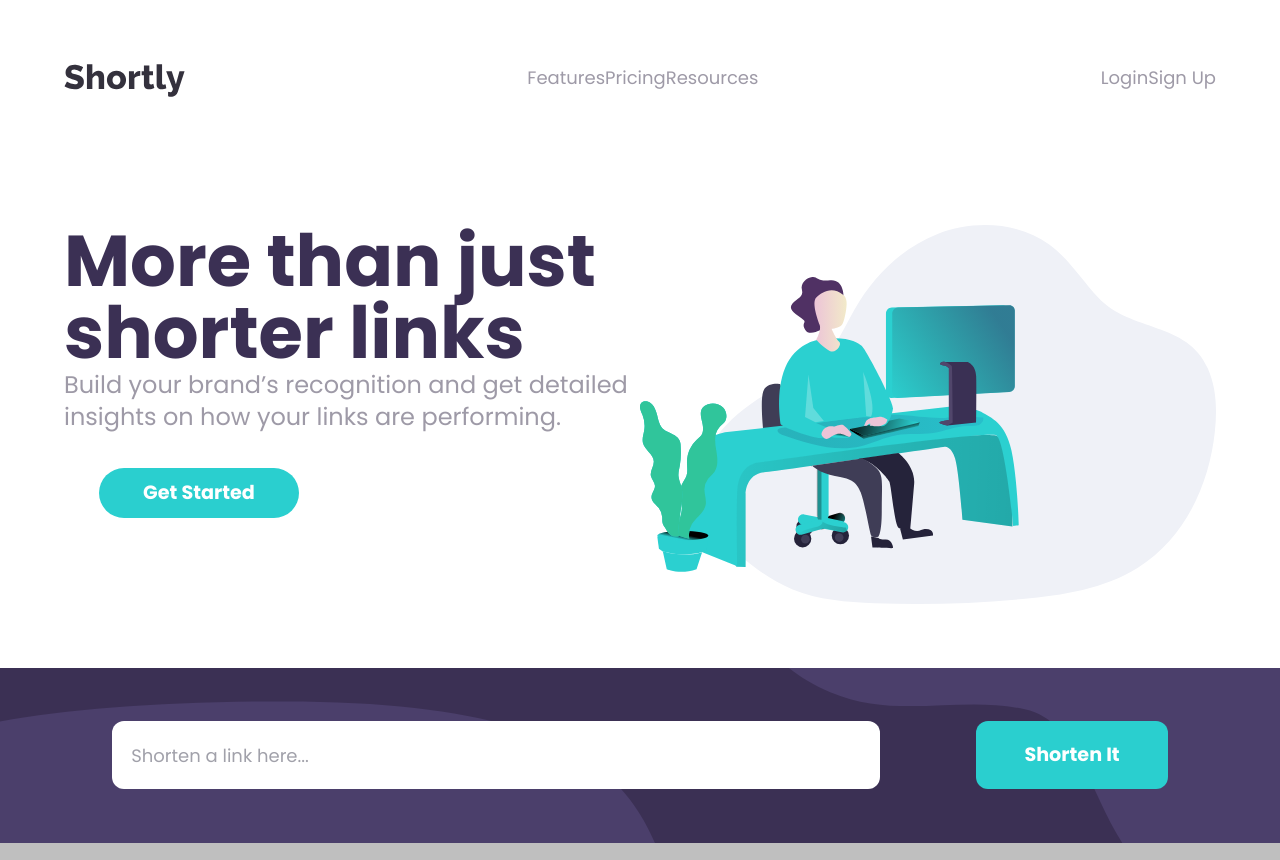
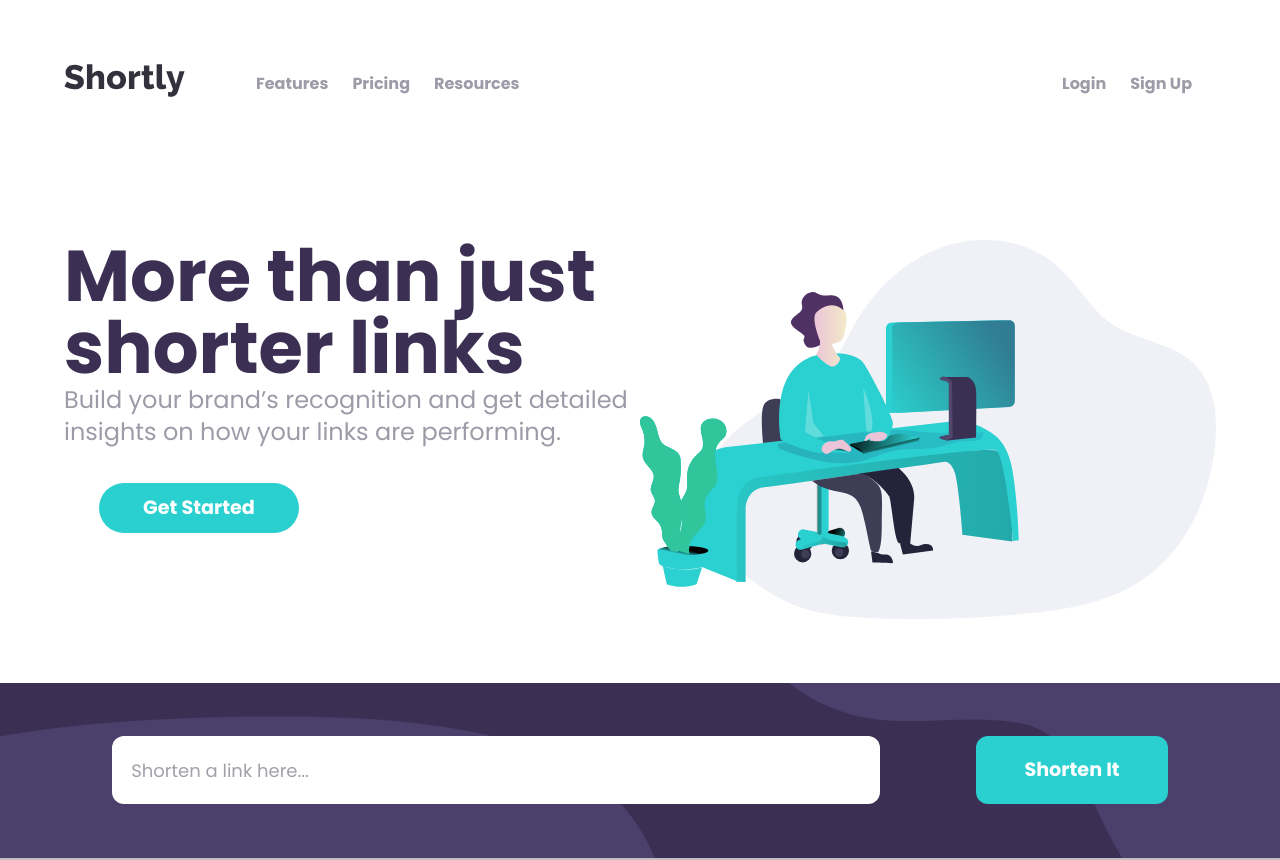
Before and after one commit to cch5ng/url_shortening_api_fe_mentor, a React (Create React App) app: page / in a window 1280 px wide. Shown: the top 860 px of the page. Built offline with nearby package versions, Linux system fonts and the light colour scheme.

Commit message:
fix layout of desktop nav

```diff
--- a/src/App.js
+++ b/src/App.js
@@ -103,17 +103,17 @@ function App() {
   return (
     <div className="App">
       <header className="header-container">
-        <div className="header-top-container flex flex-row justify-between">
-          <LogoSVG />
+        <div className="header-top-container flex flex-row justify-between desktop:justify-end desktop:align-middle">
+          <LogoSVG className="logo_header desktop:w-1/6 desktop:justify-end"/>
           <GiHamburgerMenu className="hamburger-icon desktop:hidden" onClick={toggleNavDisplay} />
-          <div className="hidden desktop:flex desktop:flex-row">
-            <div>Features</div>
-            <div>Pricing</div>
-            <div>Resources</div>
+          <div className="hidden desktop:flex desktop:flex-row desktop:w-2/6 desktop:justify-self-start desktop:-mt-2">
+            <h4 className="header-nav-element hover:text-violet-dark">Features</h4>
+            <h4 className="header-nav-element hover:text-violet-dark">Pricing</h4>
+            <h4 className="header-nav-element hover:text-violet-dark">Resources</h4>
           </div>
-          <div className="hidden desktop:flex desktop:flex-row">
-            <div>Login</div>
-            <div>Sign Up</div>
+          <div className="hidden desktop:flex desktop:flex-row desktop:w-3/6 desktop:justify-end desktop:-mt-2">
+            <h4 className="header-nav-element hover:text-violet-dark">Login</h4>
+            <h4 className="header-nav-element hover:text-violet-dark">Sign Up</h4>
           </div>
         </div>
         <nav className={navClassName}>
--- a/src/index.css
+++ b/src/index.css
@@ -68,6 +68,14 @@ body {
   border-radius: 12px;
   color: #fff;
   text-align: center;
+}
+
+svg.logo_header {
+  /* padding-top: 12px; */
+}
+
+.header-nav-element {
+  padding-right: 24px;
 }
 
 svg.logo_footer path {
```
